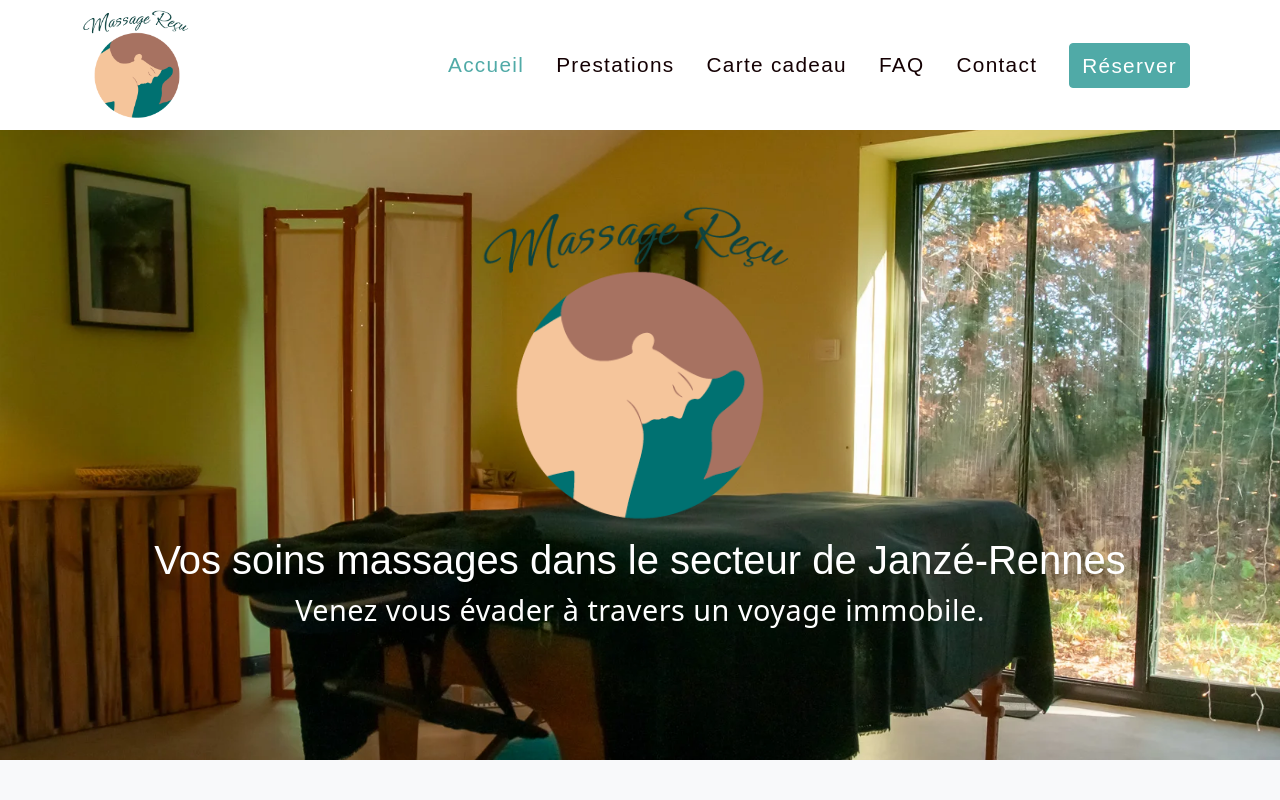
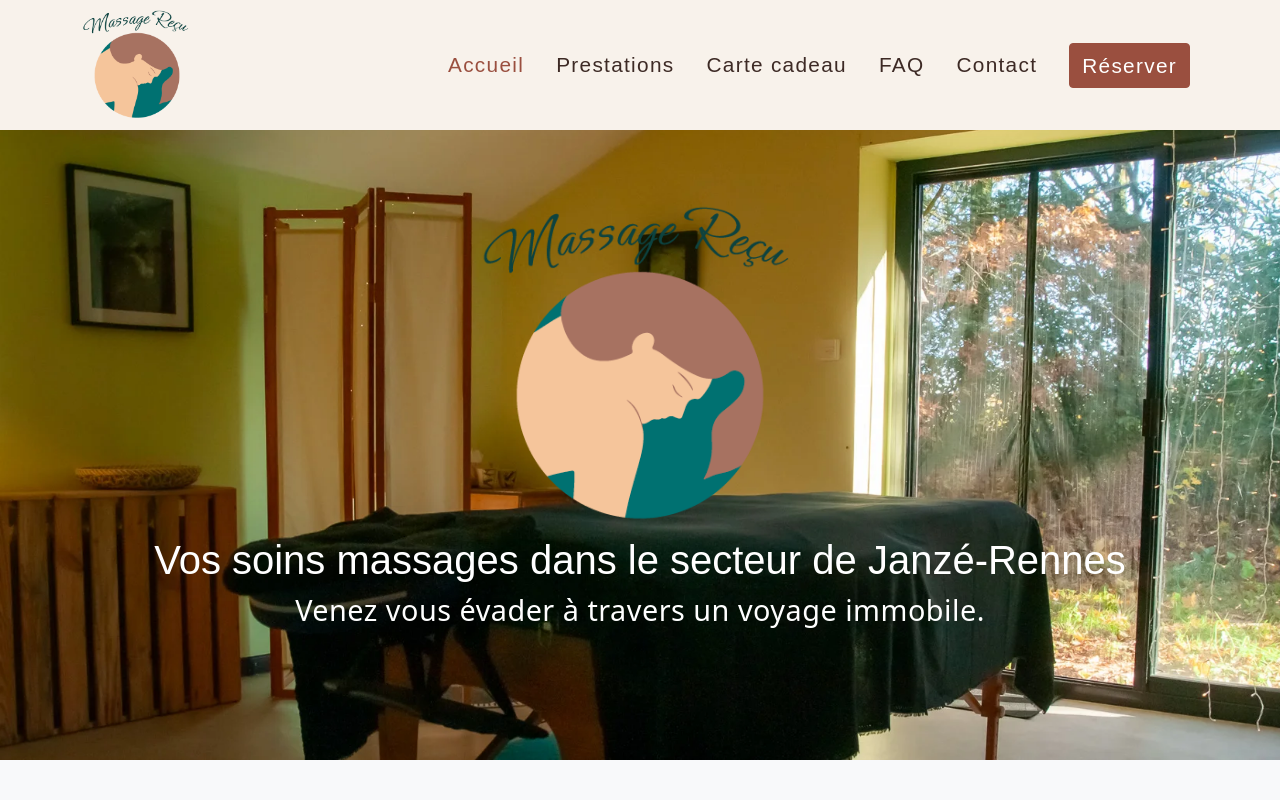
Before and after one commit to Arthurin/massagerecu-app, a Next.js app: page / in a window 1280 px wide. Shown: the top 800 px of the page. Built offline with nearby package versions, Linux system fonts and the light colour scheme; a web font is replaced by a local one.

Commit message:
header/footer version marron

```diff
--- a/src/styles/components/_carte_cadeau.scss
+++ b/src/styles/components/_carte_cadeau.scss
@@ -209,7 +209,7 @@
 .gift-page {
   --gift-primary: #9a4f3f;
   --gift-primary-deep: #6f362d;
-  --gift-accent: #2f3a5f;
+  --gift-accent: #a9834f;
   --gift-ink: #2b1f1b;
   --gift-cream: #f6f1ec;
   --gift-sand: #fbf7f3;
@@ -415,7 +415,7 @@
   border: 1px solid rgba(154, 79, 63, 0.12);
   box-shadow:
     0 24px 55px rgba(0, 0, 0, 0.08),
-    inset 0 0 0 1px rgba(47, 58, 95, 0.08);
+    inset 0 0 0 1px rgba(169, 131, 79, 0.14);
 }
 
 .gift-info__card h3 {
@@ -449,7 +449,7 @@
   display: grid;
   place-items: center;
   background: rgba(154, 79, 63, 0.12);
-  color: var(--gift-primary);
+  color: var(--gift-accent);
   font-weight: 600;
 }
 
@@ -464,6 +464,7 @@
   font-weight: 600;
   display: block;
   margin-bottom: 0.3rem;
+  color: var(--gift-accent);
 }
 
 .gift-info__eco p {
@@ -579,5 +580,5 @@
   width: 64px;
   height: 2px;
   border-radius: 999px;
-  background: rgba(47, 58, 95, 0.35);
+  background: rgba(169, 131, 79, 0.5);
 }
--- a/src/styles/components/_navbar.scss
+++ b/src/styles/components/_navbar.scss
@@ -8,23 +8,34 @@
 }
 
 #mainNav {
+  --nav-bg: #f8f2eb;
+  --nav-border: rgba(169, 131, 79, 0.26);
+  --nav-text: #3d2a25;
+  --nav-primary: #9a4f3f;
+  --nav-primary-deep: #6f362d;
+  --nav-accent: #a9834f;
+
   padding-top: $menu-padding-small;
   padding-bottom: $menu-padding-small;
-  background-color: #fff;
+  background-color: var(--nav-bg);
+  border-bottom: 1px solid var(--nav-border);
 
   .navbar-toggler {
     padding: 0.75rem;
     font-size: 0.75rem;
     text-transform: uppercase;
     font-weight: bold;
+    color: var(--nav-accent);
+    border-color: rgba(169, 131, 79, 0.45);
+    background: rgba(255, 255, 255, 0.75);
   }
 
   .navbar-toggler:focus {
-    box-shadow: 0 0 0 0.1rem;
+    box-shadow: 0 0 0 0.1rem rgba(169, 131, 79, 0.28);
   }
 
   .navbar-brand {
-    color: $primary;
+    color: var(--nav-primary);
     font-family: $headings-font-family;
     font-weight: $headings-font-weight;
     letter-spacing: $headings-letter-spacing;
@@ -49,16 +60,42 @@
       .nav-link {
         font-family: $headings-font-family;
         font-size: 1.3rem;
-        color: $black_light;
+        color: var(--nav-text);
         letter-spacing: $headings-letter-spacing;
 
         &.active {
-          color: $primary;
+          color: var(--nav-primary);
         }
 
         &:hover {
-          color: $primary_light;
+          color: var(--nav-accent);
         }
+      }
+
+      .btnMenuCustom.btn-primary {
+        background-color: var(--nav-primary);
+        border-color: var(--nav-primary);
+        color: #fff;
+      }
+
+      .btnMenuCustom.btn-primary:hover,
+      .btnMenuCustom.btn-primary:focus {
+        background-color: var(--nav-primary-deep);
+        border-color: var(--nav-primary-deep);
+        color: #fff;
+      }
+
+      .btnMenuCustom.btn-outline-primary {
+        color: var(--nav-primary-deep);
+        border-color: rgba(111, 54, 45, 0.45);
+        background-color: transparent;
+      }
+
+      .btnMenuCustom.btn-outline-primary:hover,
+      .btnMenuCustom.btn-outline-primary:focus {
+        background-color: rgba(169, 131, 79, 0.14);
+        border-color: var(--nav-accent);
+        color: var(--nav-accent);
       }
     }
   }
@@ -70,10 +107,12 @@
     padding-top: $menu-padding-bigscreen;
     padding-bottom: $menu-padding-bigscreen;
     border: none;
-    background-color: #fff;
+    background-color: var(--nav-bg);
     transition:
       padding-top 0.3s ease-in-out,
-      padding-bottom 0.3s ease-in-out;
+      padding-bottom 0.3s ease-in-out,
+      box-shadow 0.25s ease;
+    box-shadow: 0 8px 24px rgba(63, 42, 30, 0.1);
 
     .navbar-brand {
       font-size: 1.5em;
@@ -89,7 +128,8 @@
     &.navbar-shrink {
       padding-top: $menu-padding-bigscreen-sticky;
       padding-bottom: $menu-padding-bigscreen-sticky;
-      background-color: #fff;
+      background-color: rgba(248, 242, 235, 0.98);
+      box-shadow: 0 10px 28px rgba(63, 42, 30, 0.16);
 
       .navbar-brand {
         font-size: 1.25em;
--- a/src/styles/sections/_footer.scss
+++ b/src/styles/sections/_footer.scss
@@ -3,17 +3,19 @@
 //
 
 .newsContainer {
-  background-color: rgb(255 225 142);
+  background: #fffdf9;
   margin: 0 0 24px 0;
-  padding: 30px 0;
+  padding: 28px 0;
   border-radius: 20px;
   align-content: center;
   justify-content: center;
   gap: 20px 0;
+  border: 1px solid rgba(169, 131, 79, 0.24);
+  box-shadow: 0 14px 28px rgba(63, 42, 30, 0.08);
 }
 
 .newsletterBlocImage {
-  background-color: #ff652a;
+  background: #9a4f3f;
   border-radius: 14px;
   padding: 10px;
   margin-right: 11px;
@@ -55,7 +57,7 @@
 }
 
 input#validerNewsletter {
-  background-color: #ff9426 !important;
+  background-color: #9a4f3f !important;
   text-transform: none !important;
   font-weight: 400;
   border-radius: 0px 10px 10px 0px;
@@ -67,6 +69,11 @@ input#validerNewsletter {
   padding: 0 10px !important;
   max-width: 368px;
   float: left;
+}
+
+input#validerNewsletter:hover,
+input#validerNewsletter:focus {
+  background-color: #6f362d !important;
 }
 
 .infoServeur {
@@ -101,7 +108,8 @@ input#validerNewsletter {
 
 .dessusFooter {
   padding: 28px 0;
-  background-color: $primaireTresClair;
+  background: #f8f2eb;
+  border-top: 1px solid rgba(169, 131, 79, 0.18);
 }
 
 .dessousfooter {
@@ -109,24 +117,37 @@ input#validerNewsletter {
   font-size: 0.9rem;
   color: $text_with_primary_background;
   padding: 18px 0;
-  background-color: $primaireFonce;
+  background-color: #4f3d33;
 }
 
-footer,
+.footer,
 .conteneur-horaires {
+  color: #3d2a25;
+
   strong {
     font-weight: 500;
   }
 
   a {
     text-decoration: none;
+    color: #6f362d;
   }
 
   a:hover {
     text-decoration: underline;
+    color: #a9834f;
   }
 
   h4 {
     text-align: center;
+    color: #6f362d;
   }
 }
+
+.footer .newsletterTitle {
+  color: #a9834f;
+}
+
+.footer .newsletterHeaderDescription {
+  color: rgba(61, 42, 37, 0.85);
+}
```
